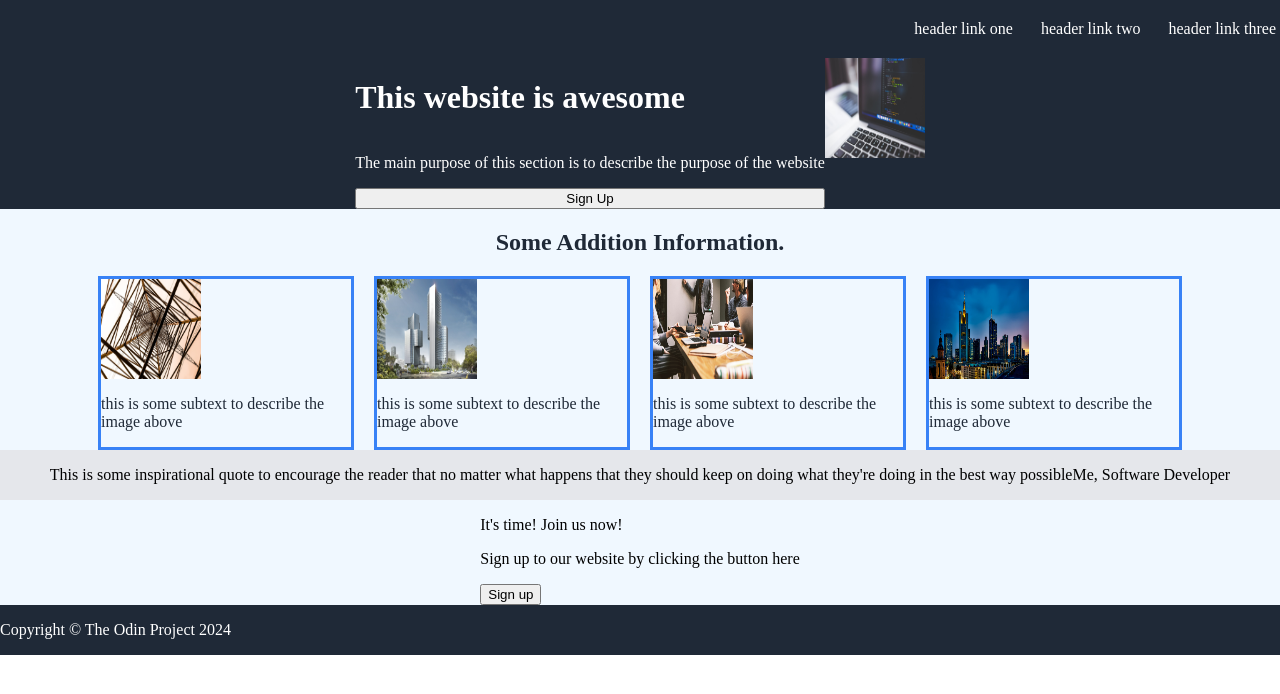
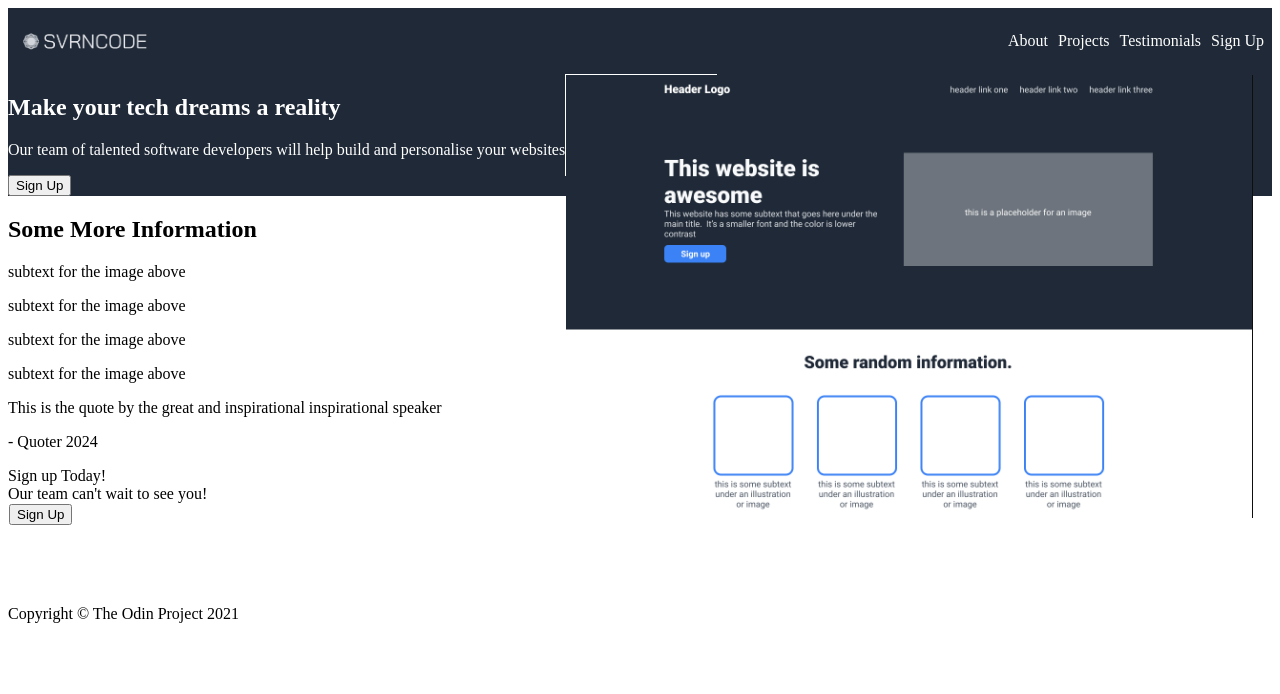
Before and after one commit to OnyUdeh/Project-Landing-Page, a plain HTML site: page index.html in a window 1280 px wide. Drawn offline with Linux system fonts and the light colour scheme.

Commit message:
1/4 header done

```diff
--- a/index.html
+++ b/index.html
@@ -3,65 +3,79 @@
 <head>
     <meta charset="UTF-8">
     <meta name="viewport" content="width=device-width, initial-scale=1.0">
+
     <link rel="stylesheet" href="styles.css">
     <title>Project Landing Page</title>
 </head>
 <body>
     <header>
-        <img class="logo" src="">
+        <nav>
+            <img class="logo" src="images/Header-Logo.png" alt="page logo">
             <ul>
-            <li><a href=""></a>header link one</li>
-            <li><a href=""></a>header link two</li>
-            <li><a href=""></a>header link three</li>
+                <li><a>About</a></li>
+                <li><a>Projects</a></li>
+                <li><a>Testimonials</a></li>
+                <li><a>Sign Up</a></li>
             </ul>
+        </nav>
     </header>
-    <body>
-        <div class="container1">
+
+    <main>
+        <section>
             <div class="welcome">
-                <h1>This website is awesome</h1>
-                <p>The main purpose of this section is to describe the purpose of the website</p>
-                <button class="signup1">Sign Up</button>
+                <div class='left'>
+                    <h1>Make your tech dreams a reality</h1>
+                    <p>Our team of talented software developers will help build and personalise your websites</p>
+                    <button>Sign Up</button>
                 </div>
-            <img class="welcomeimg"src="images/coding.jpg">
+                <div class="right">
+                    <img src="images/example-website.png" alt="welcome image" class="website-img">
                 </div>
-        <div class="container2">
-            <h2>Some Addition Information.</h2>
-            <div class="illustrations">
-                <div class="item">
-                    <img class="visuals" src="images/scafold.jpg">
-                    <p>this is some subtext to describe the image above</p>
             </div>
-                <div class="item">
-                    <img class="visuals" src="images/architecture.jpg">
-                    <p>this is some subtext to describe the image above</p>
+        </section>
+
+        <section>
+            <h2>Some More Information</h2>
+            <div class="container">
+                    <div class="card">
+                        <div class="box"></div>
+                        <p>subtext for the image above</p>
                     </div>
-                <div class="item">
-                    <img class="visuals" src="images/officework.jpg">
-                    <p>this is some subtext to describe the image above</p>
+                    <div class="card">
+                        <div class="box"></div>
+                        <p>subtext for the image above</p>
                     </div>
-                <div class="item">
-                    <img class="visuals" src="images/city.jpg">
-                    <p>this is some subtext to describe the image above</p>
+                    <div class="card">
+                        <div class="box"></div>
+                        <p>subtext for the image above</p>
+                    </div>
+                    <div class="card">
+                        <div class="box"></div>
+                        <p>subtext for the image above</p>
                     </div>
                 </div>
             </div>
-        <div class="container3">
-            <p class="quote">This is some inspirational quote to encourage the reader that no matter what happens that they should keep on doing what they're doing in the best way possible</p>
-            <p class="quoter">Me, Software Developer</p>
-        </div>
-        <div class="container4">
-            <div class="signbox">
-                <div class="signtext">
-                    <p class="callaction">It's time! Join us now!</p>
-                    <p class="sign text">Sign up to our website by clicking the button here</p>
-                </div>
-            <button class="signup2">Sign up</button>
+        </section>
+
+        <section>
+            <div class="quotebox"></div>
+            <p>This is the quote by the great and inspirational inspirational speaker</p>
+            <p>- Quoter 2024</p>
+        </section>
+
+        <section>
+            <div class="callcontainer">
+                <div class="left"></div>
+                    <div class="calltext">Sign up Today!</div>
+                    <div class="callsubtext">Our team can't wait to see you!</div>
+                <div class="right">
+                    <button>Sign Up</button>
                 </div>
             </div>
-    </body>
-    <footer>
-        <p>Copyright © The Odin Project 2024</p>
-    </footer>
+        </section>
+    </main>
+
+    <footer>Copyright &copy; The Odin Project 2021</footer>
 
 </body>
 </html>
--- a/styles.css
+++ b/styles.css
@@ -1,89 +1,54 @@
+body{
+    display: flex;
+    flex-direction: column;
+}
+
 header{
     background-color: #1F2937;
     color: white;
     display: flex;
-    justify-content: space-between;
+    width: auto;
+    height: auto;
 }
 
-body{
-    margin:0px;
+nav{
+    display: flex;
+    flex-direction: row;
+    align-items:center ;
+    padding: 0.5em;
+    justify-content: space-between;
+    width: 100%;
+
 }
 
-footer{
-    background-color: #1F2937;
-    color: white;
-    display:flex;
-    flex-direction: row;
-    margin:0px;
+.logo{
+    height: 30px;
+    object-fit: contain;
 }
 
 ul{
-    display: flex;
+    list-style-type: none;
+    display:flex;
+    flex-direction: row;
     justify-content: space-between;
-    gap:20px;
-    list-style-type: none;
-}
-
-.welcomeimg{
-    width: 100px;
-    height: 100px;
-}
-
-.visuals{
-    width: 100px;
-    height: 100px;
-}
-
-li{
-    padding:4px;
-}
-
-.container1{
-    background-color: #1F2937;
-    color: white;
-    display:flex;
-    margin:0px;
-    justify-content: center;
+    gap:10px
 }
 
 .welcome{
+    background-color: #1F2937;
+    color: white;
     display: flex;
-    flex-direction: column;
+    width: auto;
+    height: auto;
+    display: flex;
 }
 
-.container2{
-    background-color: aliceblue;
-    color: #1F2937;
-    display:flex;
-    margin:0px;
-    display: flex;
-    flex-direction: column;
-    align-items: center;
+.right{
+    height: 100px;
+    width: 150px;
+    border: 1px solid white;
 }
 
-.illustrations{
-    display: flex;
-    justify-content: center;
+.website-img{
+
 }
-
-.item{
-    border: solid #3882F6;
-    display: flex;
-    flex-direction: column;
-    margin: 0 10px;
-    width: 250px;
-}
-
-.container3{
-    background-color: #e5e7eb;
-    display:flex;
-    justify-content: center;
-    margin:0px;
-}
-
-.container4{
-    background-color: aliceblue;
-    display:flex;
-    justify-content: center;
-    margin:0px;
-}
```
Also changed, not shown: images/Header-Logo.png (added), images/architecture.jpg (deleted), images/city.jpg (deleted), images/coding.jpg (deleted), images/example-website.png (added), images/officework.jpg (deleted), images/scafold.jpg (deleted). Lines whose indentation alone changed are shown as unchanged.
